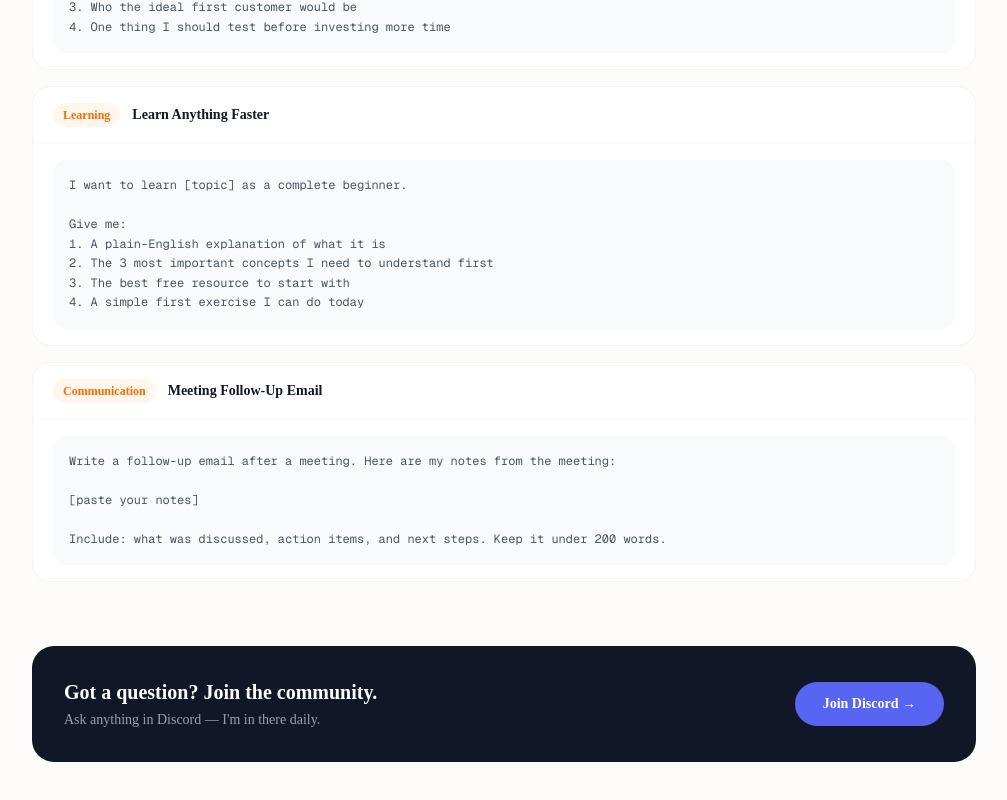
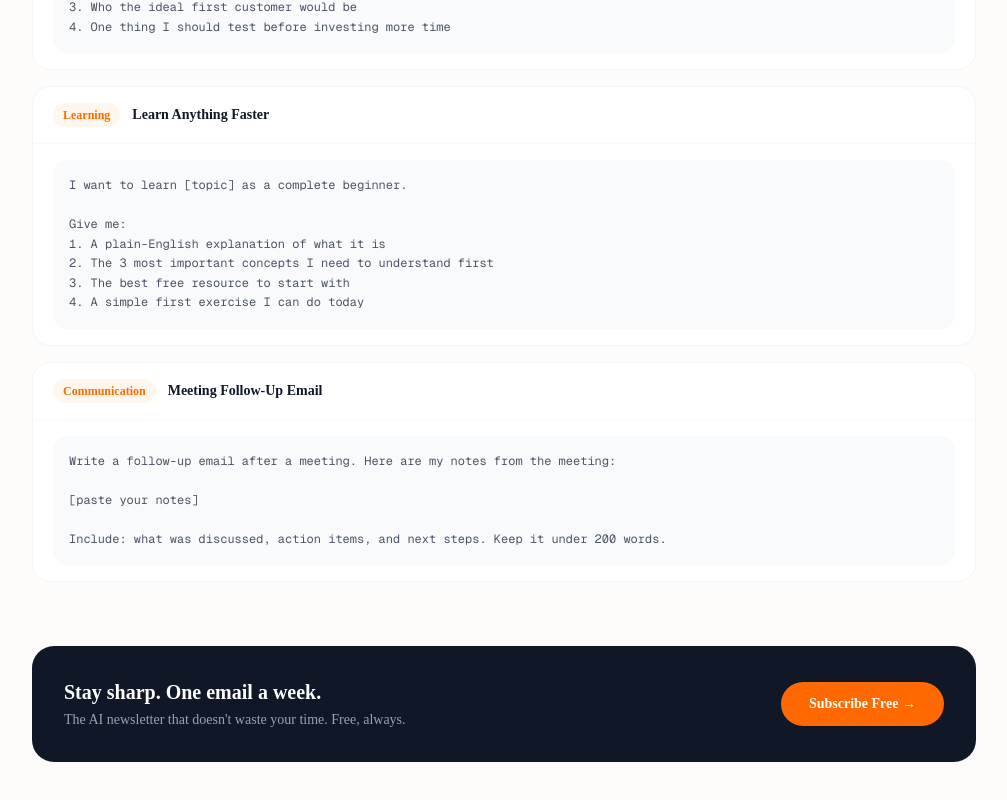
Before and after one commit to gwbeats85/1stbase-website, a Next.js app: page /learn in a window 1280 px wide. Shown: the part 3405-4205 px from the top of the page, without its empty margins (136-1143 px from the left). Built offline with nearby package versions, Linux system fonts and the light colour scheme.

Commit message:
Fix learn page CTA: replace Discord with newsletter

```diff
--- a/src/app/learn/page.tsx
+++ b/src/app/learn/page.tsx
@@ -213,19 +213,19 @@ export default function LearnPage() {
           </div>
         </section>
 
-        {/* ── Community ── */}
+        {/* ── Newsletter ── */}
         <div className="p-8 bg-gray-900 rounded-3xl flex flex-col md:flex-row items-center justify-between gap-6">
           <div>
-            <p className="text-white font-black text-xl mb-1">Got a question? Join the community.</p>
-            <p className="text-gray-400 text-sm">Ask anything in Discord — I&apos;m in there daily.</p>
+            <p className="text-white font-black text-xl mb-1">Stay sharp. One email a week.</p>
+            <p className="text-gray-400 text-sm">The AI newsletter that doesn&apos;t waste your time. Free, always.</p>
           </div>
           <a
-            href="https://discord.gg/1stbaseai"
+            href="https://1stbase.beehiiv.com/subscribe"
             target="_blank"
             rel="noopener noreferrer"
-            className="shrink-0 bg-[#5865F2] hover:bg-[#4752c4] text-white font-bold px-7 py-3 rounded-full text-sm transition-colors"
+            className="shrink-0 bg-orange-500 hover:bg-orange-600 text-white font-bold px-7 py-3 rounded-full text-sm transition-colors"
           >
-            Join Discord →
+            Subscribe Free →
           </a>
         </div>
 
```
